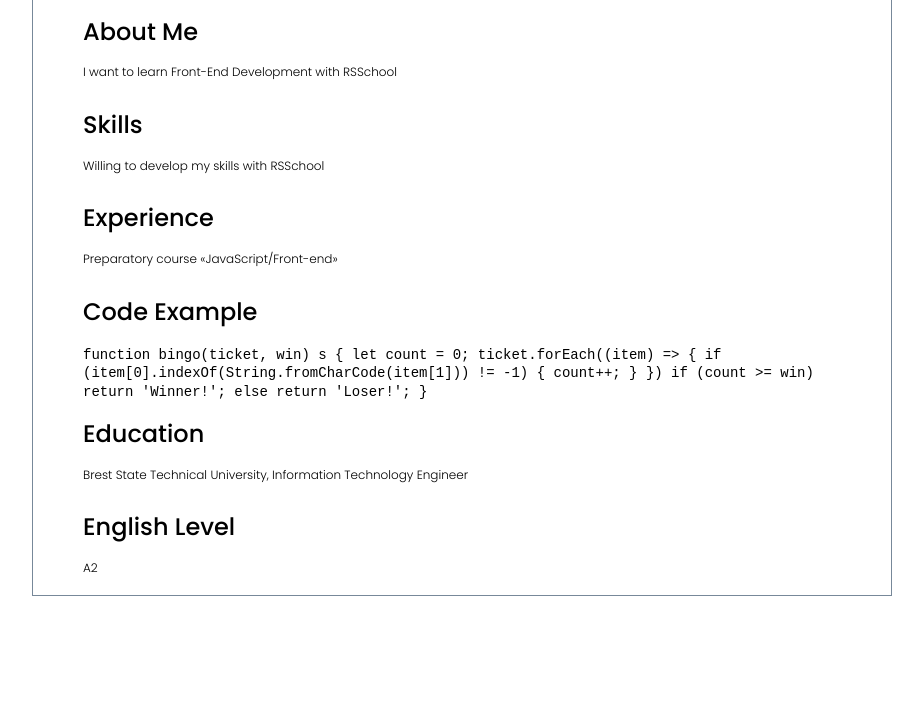
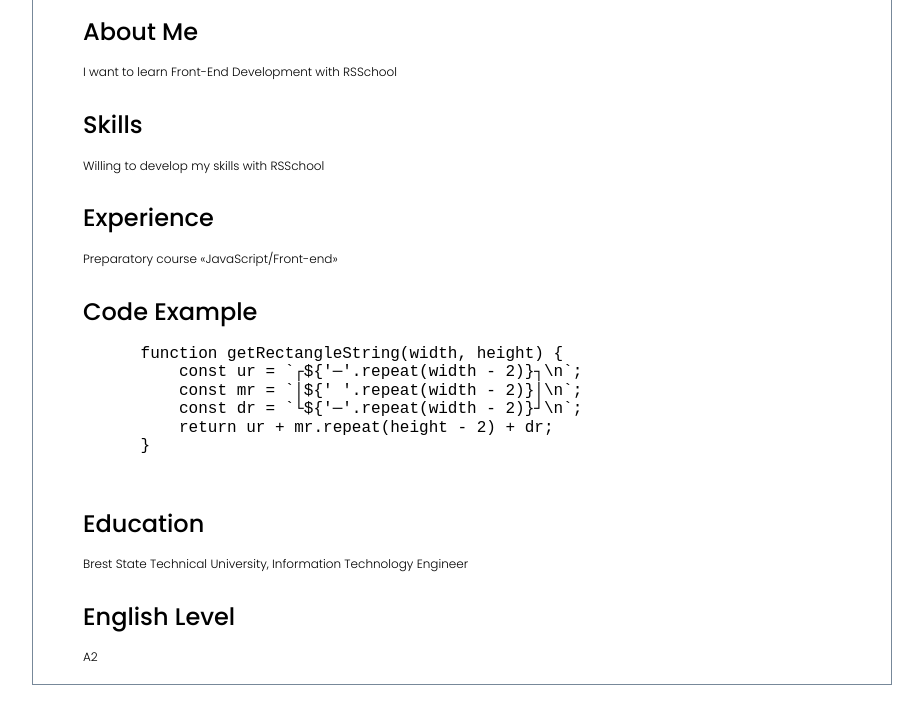
Before and after one commit to colorful11/rsschool-cv, a website: page index.html in a window 1280 px wide. Shown: the part 233-948 px from the top of the page, without its empty margins (178-1101 px from the left). Before the commit the page ends 859 px from the top, so only its background shows below. Drawn offline with Linux system fonts and the light colour scheme.

Commit message:
fix: fix index.html

```diff
--- a/index.html
+++ b/index.html
@@ -4,7 +4,7 @@
     <meta charset="UTF-8">
     <meta http-equiv="X-UA-Compatible" content="IE=edge">
     <meta name="viewport" content="width=device-width, initial-scale=1.0">
-    <title>CV</title>
+    <title>iamnkt CV</title>
     <link rel="preconnect" href="https://fonts.googleapis.com">
     <link rel="preconnect" href="https://fonts.gstatic.com" crossorigin>
     <link href="https://fonts.googleapis.com/css2?family=Poppins:wght@300;500&display=swap" rel="stylesheet">
@@ -44,18 +44,14 @@
                 </div>
                 <div class="code">
                     <h2>Code Example</h2>
-                    <code>
-                        function bingo(ticket, win) s {
-                            let count = 0;
-                            ticket.forEach((item) => {
-                                if (item[0].indexOf(String.fromCharCode(item[1])) != -1) {
-                                    count++;
-                                }
-                            })
-                            if (count >= win) return 'Winner!';
-                            else return 'Loser!';
-                        }
-                    </code>
+                    <pre>
+      function getRectangleString(width, height) {
+          const ur = `┌${'─'.repeat(width - 2)}┐\n`;
+          const mr = `│${' '.repeat(width - 2)}│\n`;
+          const dr = `└${'─'.repeat(width - 2)}┘\n`;
+          return ur + mr.repeat(height - 2) + dr;
+      }
+                    </pre>
                 </div>
                 <div class="education">
                     <h2>Education</h2>
```
